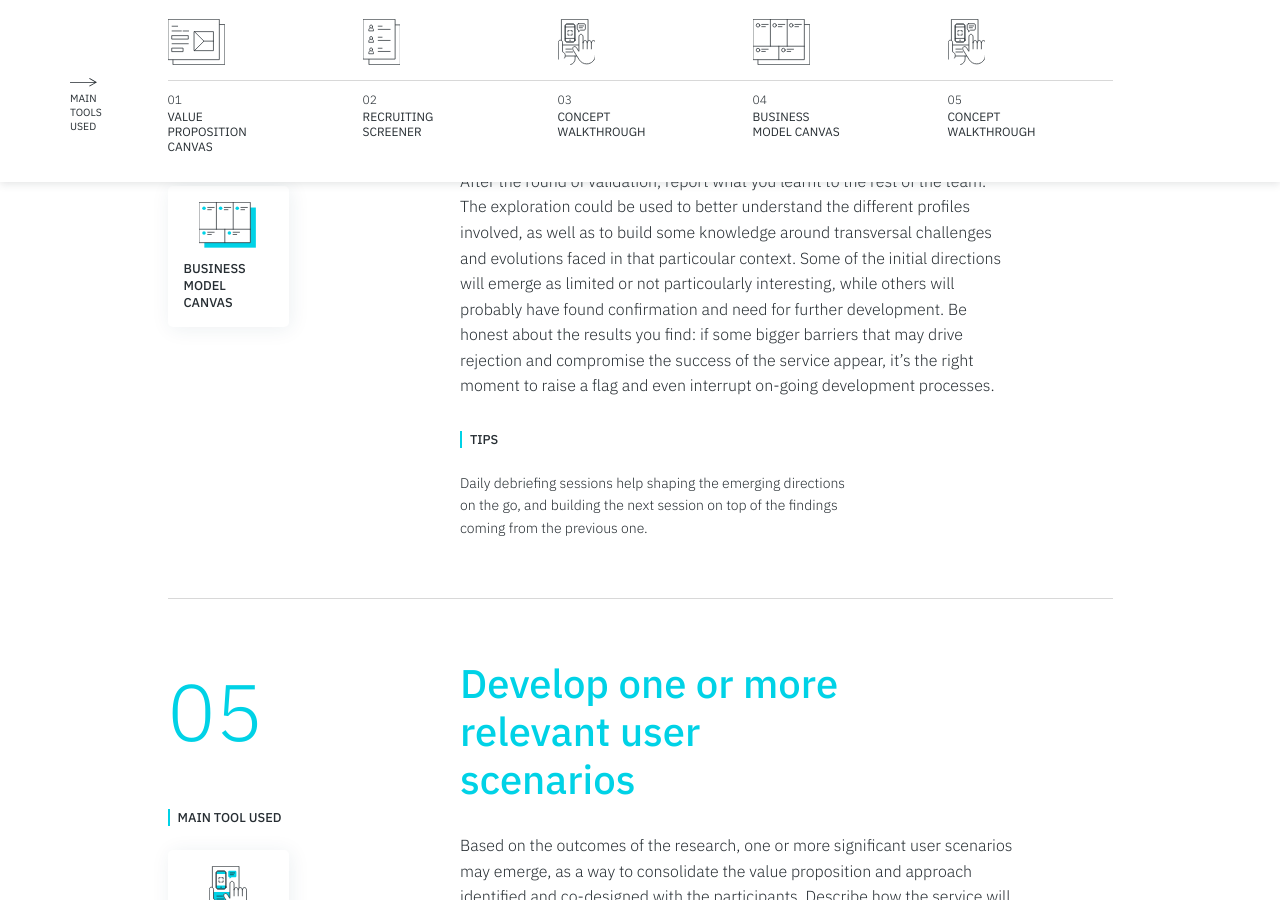
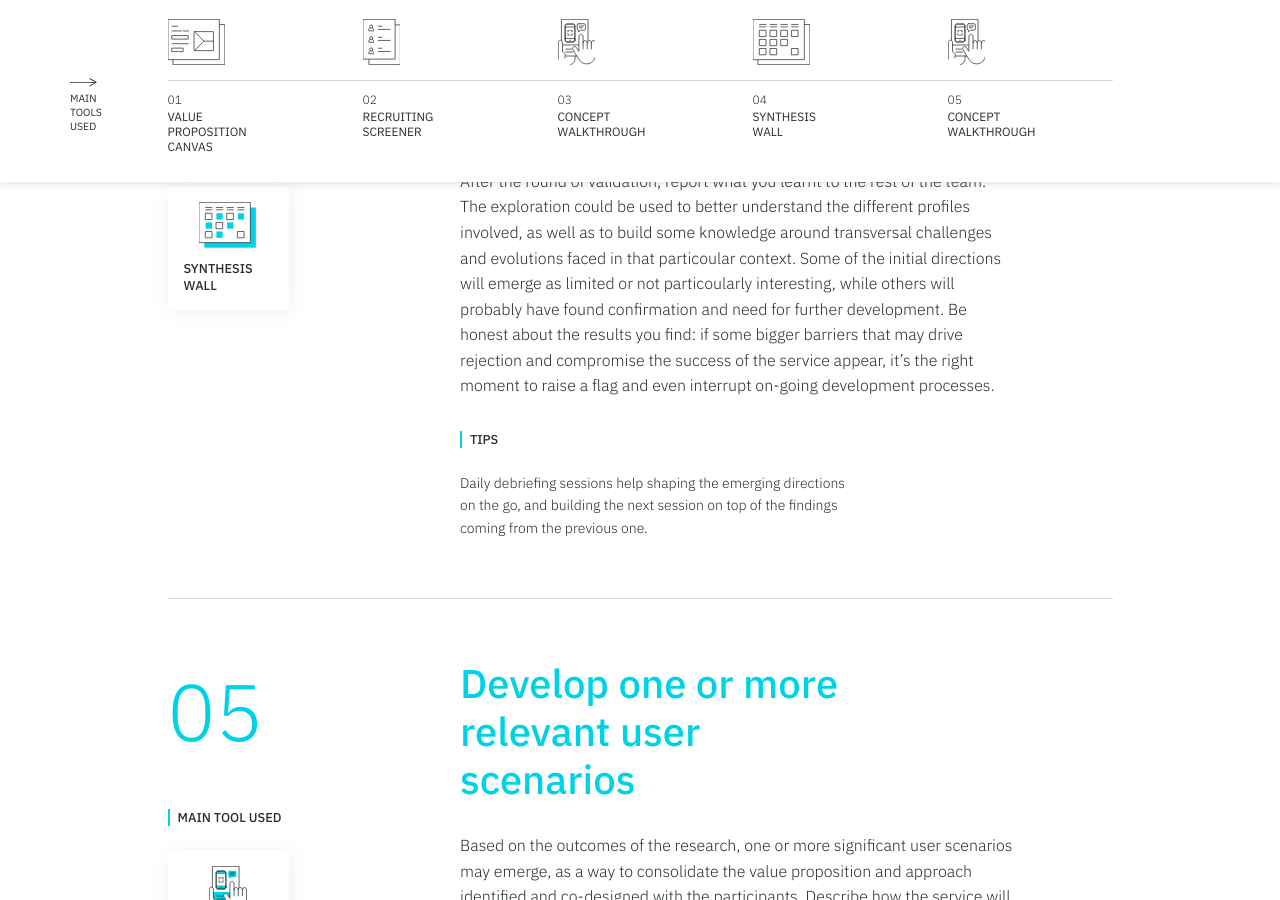
Before and after one commit to service-design-tools/sdt-website, a Jekyll site: the page built from _tutorials/how-to-validate-a-service-concept.md, in a window 1280 px wide and 900 px high, scrolled down 2738 px. Built offline with Jekyll 4.4.1, drawn with Linux system fonts in a browser that asks for light colours.

Commit message:
Update tutorial “how-to-validate-a-service-concept”

```diff
--- a/_tutorials/how-to-validate-a-service-concept.md
+++ b/_tutorials/how-to-validate-a-service-concept.md
@@ -64,7 +64,7 @@ steps:
       and building the next session on top of the findings coming from the
       previous one.
     title: Cluster and analyse the emerging findings
-    tool: Business Model Canvas
+    tool: Synthesis Wall
   - description: >-
       Based on the outcomes of the research, one or more significant user
       scenarios may emerge, as a way to consolidate the value proposition and
```
